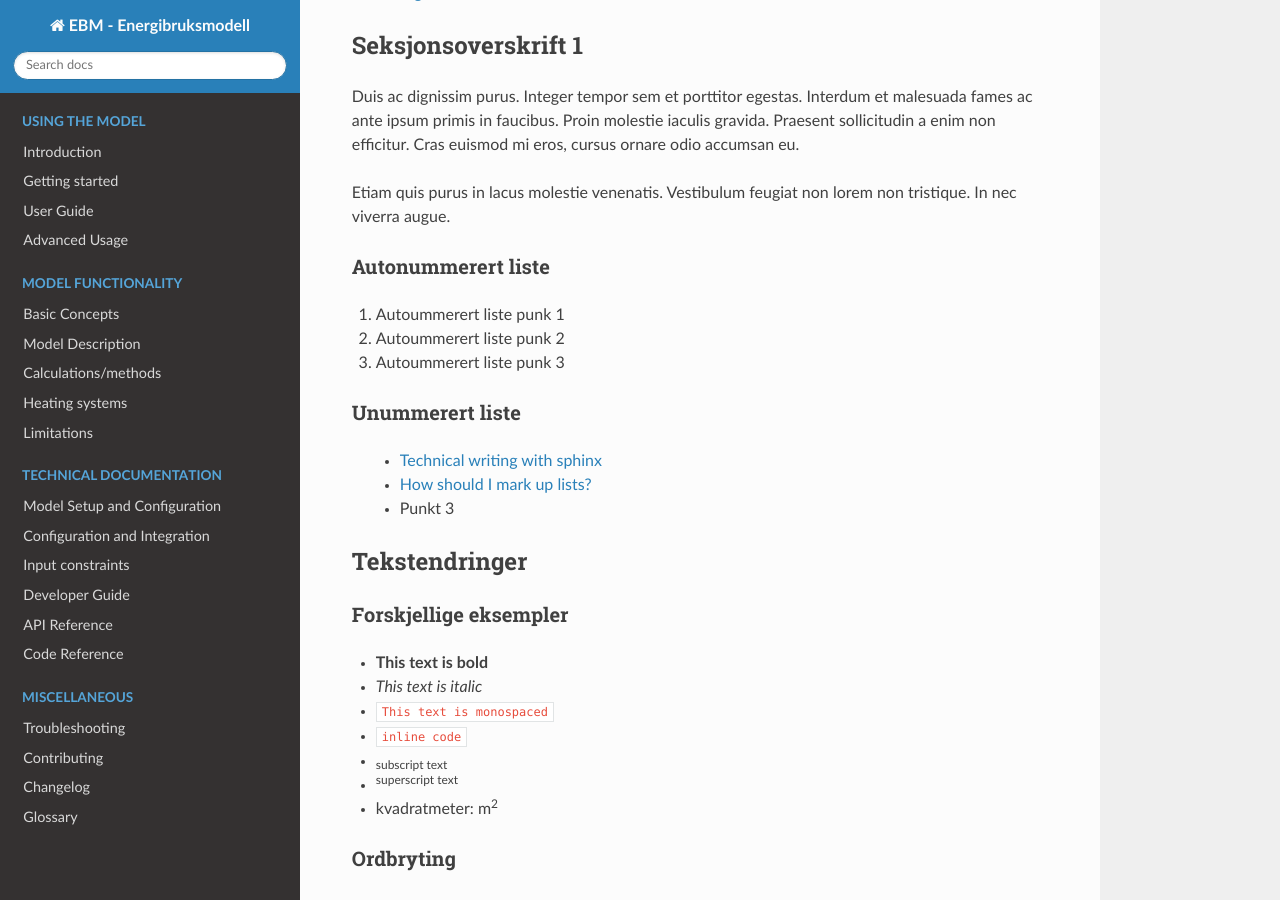
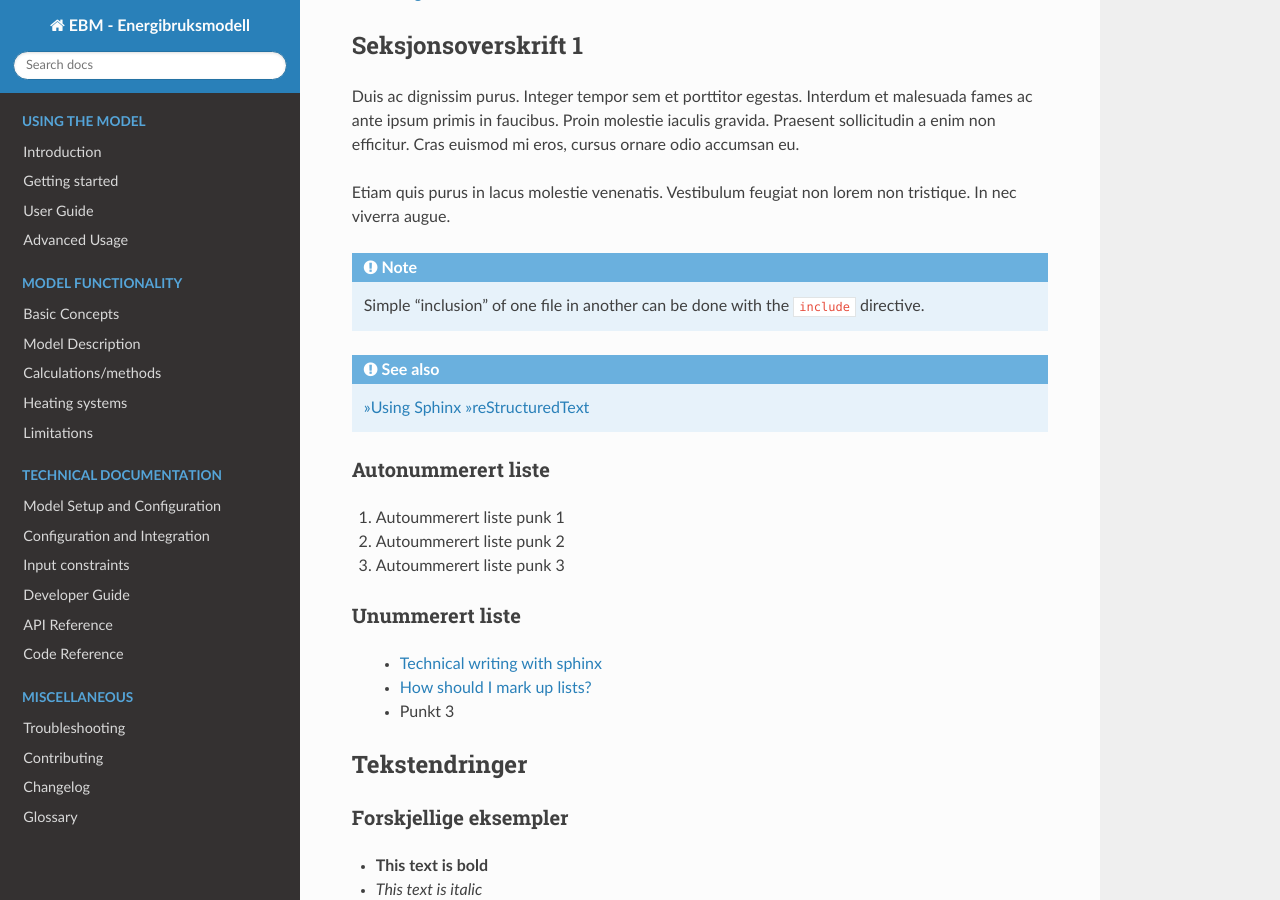
Before and after one commit to NVE/ebm, a Sphinx documentation site: the page built from docs/source/example.rst, in a window 1280 px wide and 900 px high, scrolled down 816 px. Built offline with Sphinx 7.4.7 and the Read the Docs theme 3.1.0, drawn with Linux system fonts in a browser that asks for light colours; cross-references to code outside the pages are shown as plain code.

Commit message:
#2811 Add note about --help and see also user guide

```diff
--- a/docs/source/example.rst
+++ b/docs/source/example.rst
@@ -22,6 +22,17 @@ faucibus. Proin molestie iaculis gravida. Praesent sollicitudin a enim non effic
 euismod mi eros, cursus ornare odio accumsan eu.
 
 Etiam quis purus in lacus molestie venenatis. Vestibulum feugiat non lorem non tristique. In nec viverra augue.
+
+.. note::
+
+   Simple "inclusion" of one file in another can be done with the
+   :dudir:`include` directive.
+
+
+.. seealso::
+
+    `»Using Sphinx »reStructuredText <https://www.sphinx-doc.org/en/master/usage/restructuredtext/index.html>`_
+
 
 
 
```
Also changed, not shown: docs/source/getting_started.rst (+10 -0 lines).
